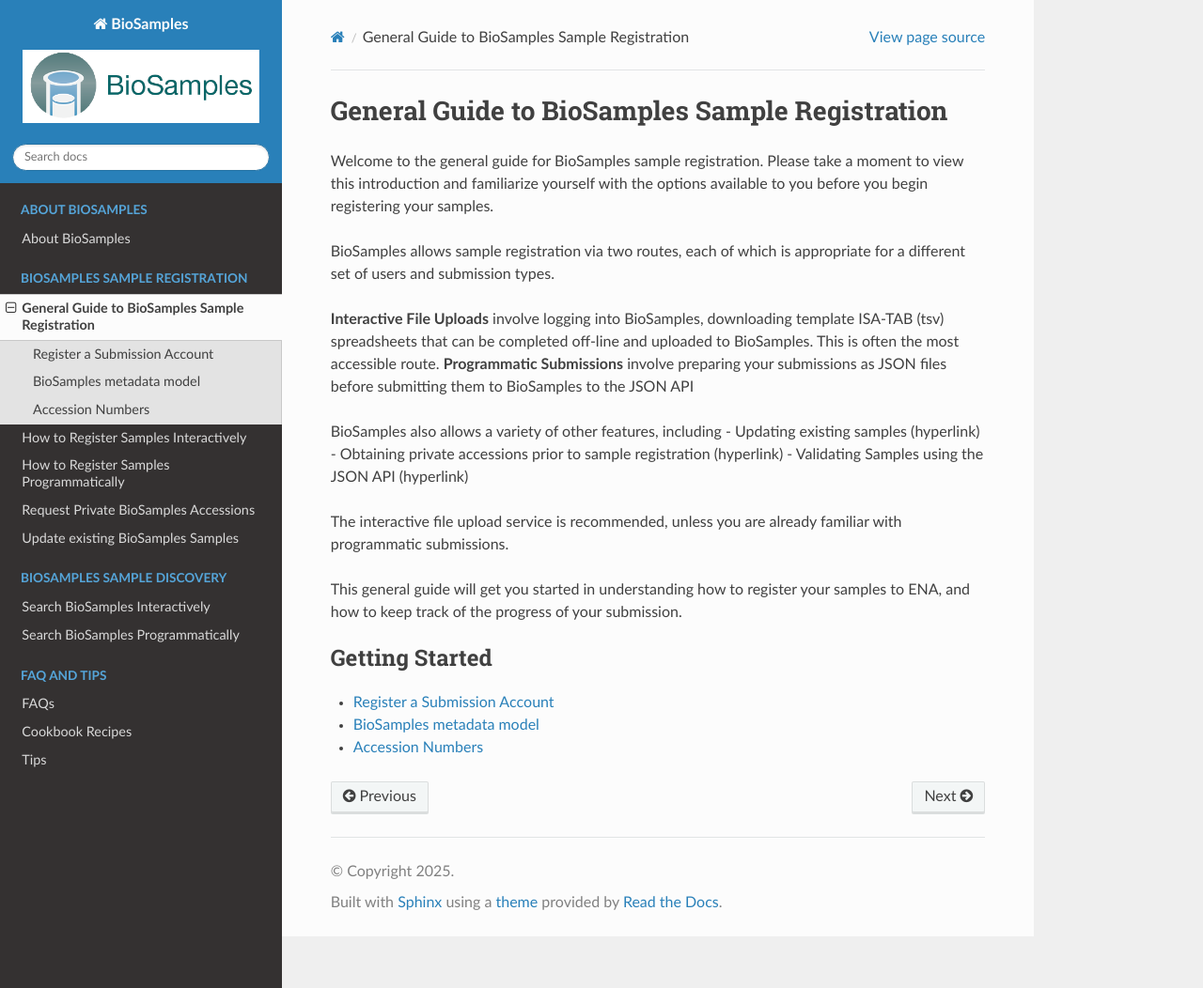
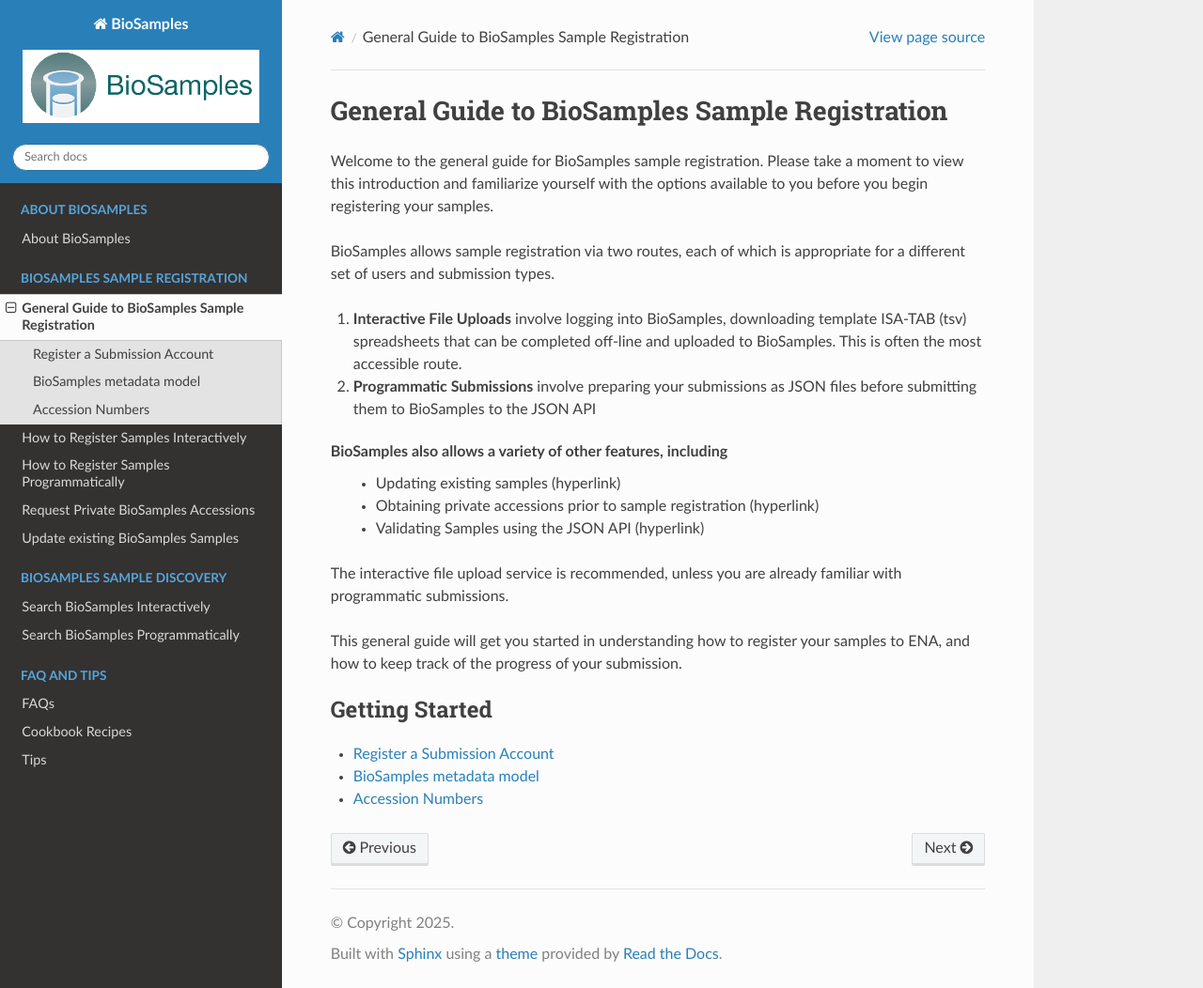
Before and after one commit to EBIBioSamples/read_docs, a Sphinx documentation site: the page built from docs/submit/general-guide.rst, in a window 1280 px wide and 1052 px high. Shown: the whole window at 94% size. Built offline with Sphinx 7.4.7 and the Read the Docs theme 3.1.0, drawn with Linux system fonts in a browser that asks for light colours; part of the change alters nothing that is shown.

```diff
--- a/docs/submit/general-guide.rst
+++ b/docs/submit/general-guide.rst
@@ -6,13 +6,13 @@ Welcome to the general guide for BioSamples sample registration. Please take a m
 
 BioSamples allows sample registration via two routes, each of which is appropriate for a different set of users and submission types.
 
-**Interactive File Uploads** involve logging into BioSamples, downloading template ISA-TAB (tsv) spreadsheets that can be completed off-line and uploaded to BioSamples. This is often the most accessible route.
-**Programmatic Submissions** involve preparing your submissions as JSON files before submitting them to BioSamples to the JSON API
+1. **Interactive File Uploads** involve logging into BioSamples, downloading template ISA-TAB (tsv) spreadsheets that can be completed off-line and uploaded to BioSamples. This is often the most accessible route.
+2. **Programmatic Submissions** involve preparing your submissions as JSON files before submitting them to BioSamples to the JSON API
 
 BioSamples also allows a variety of other features, including
-- Updating existing samples (hyperlink)
-- Obtaining private accessions prior to sample registration (hyperlink)
-- Validating Samples using the JSON API (hyperlink)
+ - Updating existing samples (hyperlink)
+ - Obtaining private accessions prior to sample registration (hyperlink)
+ - Validating Samples using the JSON API (hyperlink)
 
 The interactive file upload service is recommended, unless you are already familiar with programmatic submissions.
 
```
